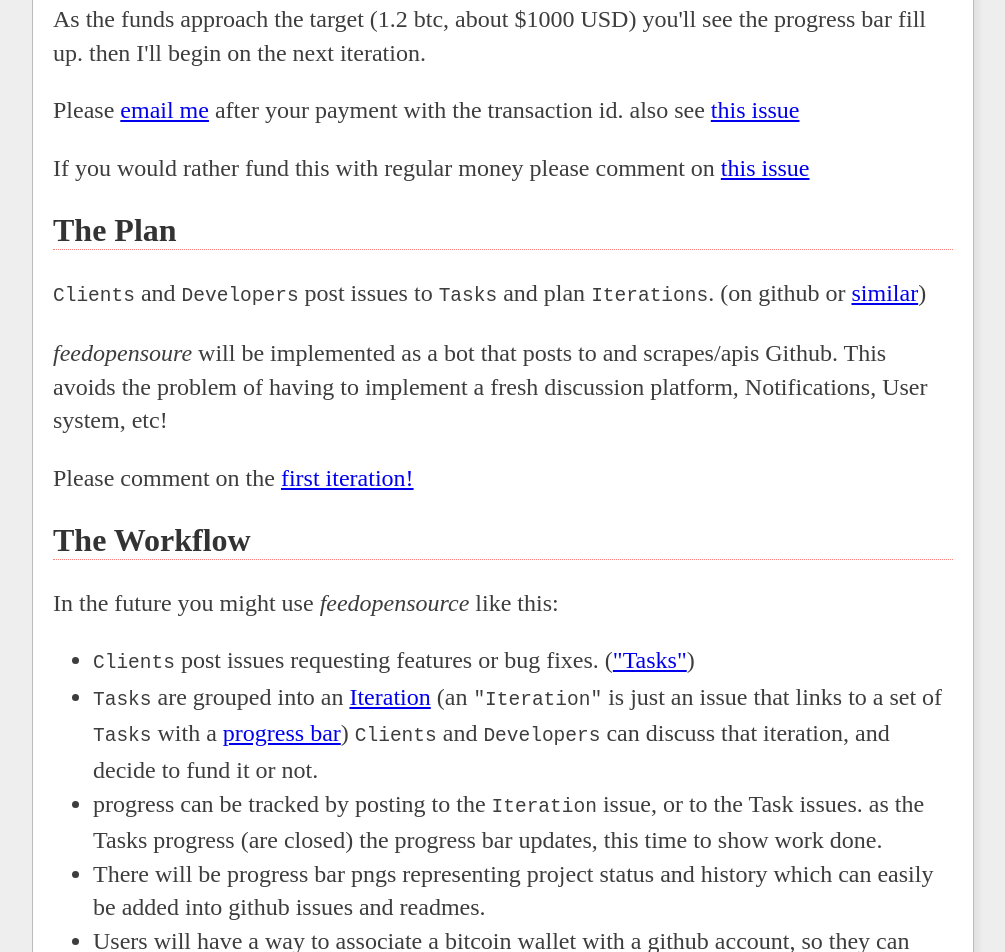
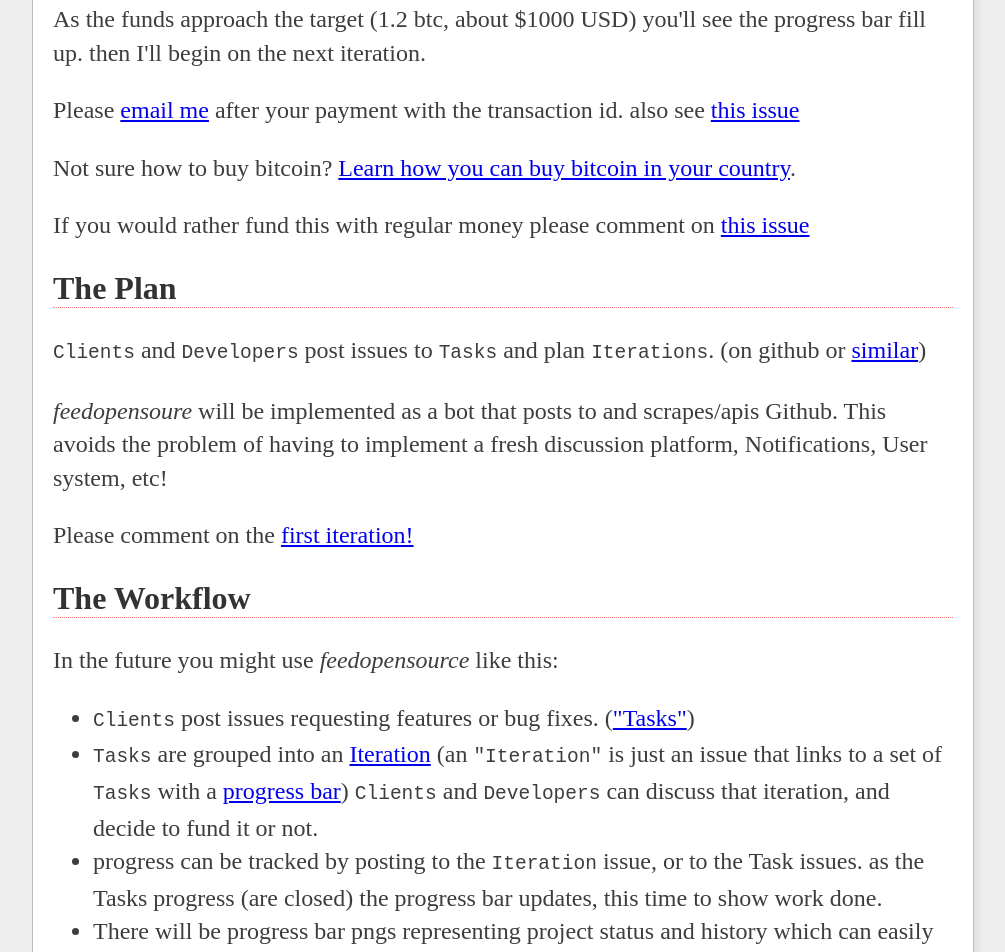
Before and after one commit to dominictarr/feedopensource, a website: page static/index.html in a window 1280 px wide. Shown: the part 1995-2947 px from the top of the page, without its empty margins (137-1142 px from the left). Drawn offline with Linux system fonts and the light colour scheme.

Commit message:
how to buy bitcoin link

```diff
--- a/static/index.html
+++ b/static/index.html
@@ -62,6 +62,10 @@
 you&#39;ll see the progress bar fill up. then I&#39;ll begin on the next iteration.</p>
 <p>Please <a href="mailto:dominic.tarr@gmail.com">email me</a> after your payment with the transaction id.
 also see <a href="https://github.com/dominictarr/feedopensource/issues/5">this issue</a></p>
+
+<p><a name="how-to-buy-bitcoin">Not sure how to buy bitcoin?</a>
+<a href="http://howtobuybitcoins.info/">Learn how you can buy bitcoin in your country</a>.</p>
+
 <p>If you would rather fund this with regular money please comment on
 <a href="https://github.com/dominictarr/feedopensource/issues/6">this issue</a></p>
 <h2 id="the-plan">The Plan</h2>
```
